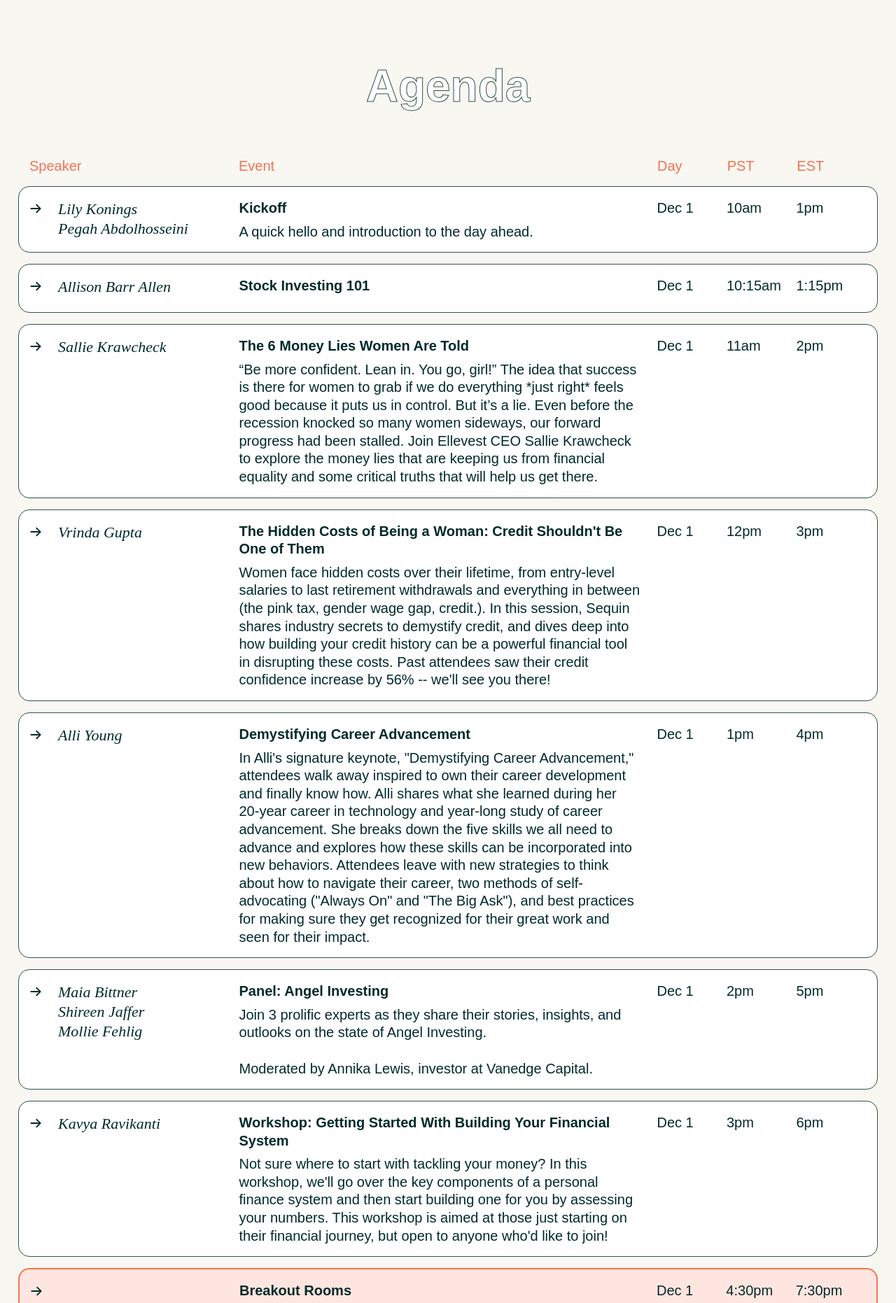
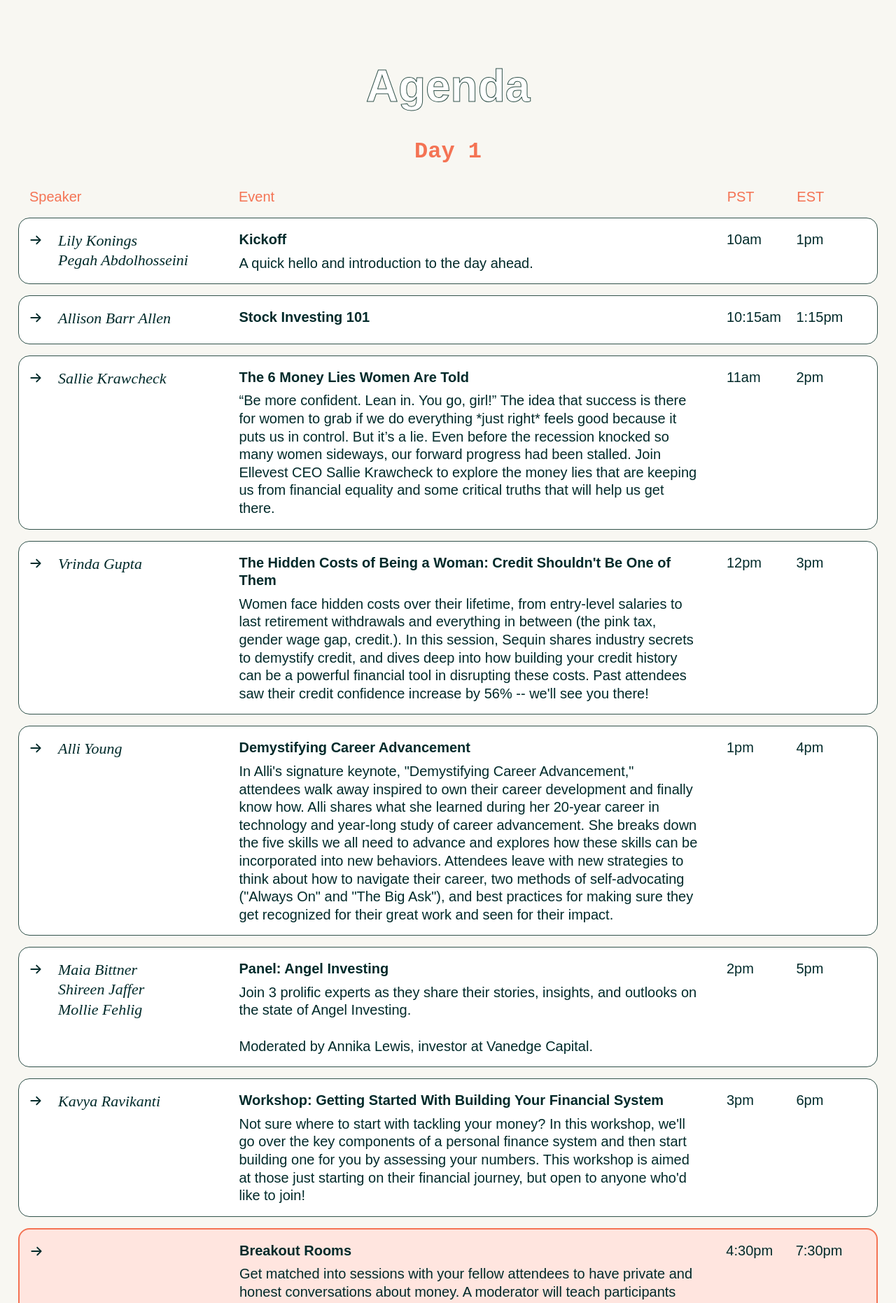
Before and after one commit to lilykonings/lift-her-wealth-2020, a Jekyll site: the page built from index.html, in a window 1280 px wide, cut to the strip 3360-5222 px from the top of the page. Shown: the whole strip at 70% size. Built offline with Jekyll 4.4.1, drawn with Linux system fonts in a browser that asks for light colours; some web fonts are replaced; some of the changed text lies outside the part shown.

Commit message:
resp fixes

```diff
--- /dev/null
+++ b/_data/agenda-day1.yaml
@@ -0,0 +1,60 @@
+- title: Kickoff
+  speaker: Lily Konings<br>Pegah Abdolhosseini
+  desc: A quick hello and introduction to the day ahead.
+  type: '-'
+  day: Dec 1
+  pst: 10am
+  est: 1pm
+  bst: 7pm
+- title: Stock Investing 101
+  speaker: Allison Barr Allen
+  type: Talk
+  day: Dec 1
+  pst: 10:15am
+  est: 1:15pm
+  bst: 7:15pm
+- title: The 6 Money Lies Women Are Told
+  speaker: Sallie Krawcheck
+  desc: “Be more confident. Lean in. You go, girl!” The idea that success is there for women to grab if we do everything *just right* feels good because it puts us in control. But it’s a lie. Even before the recession knocked so many women sideways, our forward progress had been stalled. Join Ellevest CEO Sallie Krawcheck to explore the money lies that are keeping us from financial equality and some critical truths that will help us get there.
+  type: Talk
+  day: Dec 1
+  pst: 11am
+  est: 2pm
+  bst: 8pm
+- title: The Hidden Costs of Being a Woman&#58; Credit Shouldn't Be One of Them
+  speaker: Vrinda Gupta
+  desc: Women face hidden costs over their lifetime, from entry-level salaries to last retirement withdrawals and everything in between (the pink tax, gender wage gap, credit.). In this session, Sequin shares industry secrets to demystify credit, and dives deep into how building your credit history can be a powerful financial tool in disrupting these costs. Past attendees saw their credit confidence increase by 56% -- we'll see you there!
+  type: Talk
+  day: Dec 1
+  pst: 12pm
+  est: 3pm
+  bst: 9pm
+- title: Demystifying Career Advancement
+  speaker: Alli Young
+  desc: In Alli's signature keynote, "Demystifying Career Advancement," attendees walk away inspired to own their career development and finally know how.  Alli shares what she learned during her 20-year career in technology and year-long study of career advancement. She breaks down the five skills we all need to advance and explores how these skills can be incorporated into new behaviors. Attendees leave with new strategies to think about how to navigate their career, two methods of self-advocating ("Always On" and "The Big Ask"), and best practices for making sure they get recognized for their great work and seen for their impact.
+  type: Talk
+  day: Dec 1
+  pst: 1pm
+  est: 4pm
+  bst: 10pm
+- title: Panel&#58; Angel Investing
+  speaker: Maia Bittner<br>Shireen Jaffer<br>Mollie Fehlig
+  desc: Join 3 prolific experts as they share their stories, insights, and outlooks on the state of Angel Investing.<br><br>Moderated by Annika Lewis, investor at Vanedge Capital.
+  type: Panel
+  day: Dec 1
+  pst: 2pm
+  est: 5pm
+  bst: 11pm
+- title: Workshop&#58; Getting Started With Building Your Financial System
+  speaker: Kavya Ravikanti
+  desc: Not sure where to start with tackling your money? In this workshop, we'll go over the key components of a personal finance system and then start building one for you by assessing your numbers. This workshop is aimed at those just starting on their financial journey, but open to anyone who'd like to join!
+  type: Workshop
+  day: Dec 1
+  pst: 3pm
+  est: 6pm
+- title: Breakout Rooms
+  desc: Get matched into sessions with your fellow attendees to have private and honest conversations about money. A moderator will teach participants how to use the matching tool and facilitate the flow of topics as we breakout and regroup.
+  type: Breakout
+  day: Dec 1
+  pst: 4:30pm
+  est: 7:30pm
--- a/_data/agenda.yaml
+++ b/_data/agenda-day2.yaml
@@ -1,63 +1,3 @@
-- title: Kickoff
-  speaker: Lily Konings<br>Pegah Abdolhosseini
-  desc: A quick hello and introduction to the day ahead.
-  type: '-'
-  day: Dec 1
-  pst: 10am
-  est: 1pm
-  bst: 7pm
-- title: Stock Investing 101
-  speaker: Allison Barr Allen
-  type: Talk
-  day: Dec 1
-  pst: 10:15am
-  est: 1:15pm
-  bst: 7:15pm
-- title: The 6 Money Lies Women Are Told
-  speaker: Sallie Krawcheck
-  desc: “Be more confident. Lean in. You go, girl!” The idea that success is there for women to grab if we do everything *just right* feels good because it puts us in control. But it’s a lie. Even before the recession knocked so many women sideways, our forward progress had been stalled. Join Ellevest CEO Sallie Krawcheck to explore the money lies that are keeping us from financial equality and some critical truths that will help us get there.
-  type: Talk
-  day: Dec 1
-  pst: 11am
-  est: 2pm
-  bst: 8pm
-- title: The Hidden Costs of Being a Woman&#58; Credit Shouldn't Be One of Them
-  speaker: Vrinda Gupta
-  desc: Women face hidden costs over their lifetime, from entry-level salaries to last retirement withdrawals and everything in between (the pink tax, gender wage gap, credit.). In this session, Sequin shares industry secrets to demystify credit, and dives deep into how building your credit history can be a powerful financial tool in disrupting these costs. Past attendees saw their credit confidence increase by 56% -- we'll see you there!
-  type: Talk
-  day: Dec 1
-  pst: 12pm
-  est: 3pm
-  bst: 9pm
-- title: Demystifying Career Advancement
-  speaker: Alli Young
-  desc: In Alli's signature keynote, "Demystifying Career Advancement," attendees walk away inspired to own their career development and finally know how.  Alli shares what she learned during her 20-year career in technology and year-long study of career advancement. She breaks down the five skills we all need to advance and explores how these skills can be incorporated into new behaviors. Attendees leave with new strategies to think about how to navigate their career, two methods of self-advocating ("Always On" and "The Big Ask"), and best practices for making sure they get recognized for their great work and seen for their impact.
-  type: Talk
-  day: Dec 1
-  pst: 1pm
-  est: 4pm
-  bst: 10pm
-- title: Panel&#58; Angel Investing
-  speaker: Maia Bittner<br>Shireen Jaffer<br>Mollie Fehlig
-  desc: Join 3 prolific experts as they share their stories, insights, and outlooks on the state of Angel Investing.<br><br>Moderated by Annika Lewis, investor at Vanedge Capital.
-  type: Panel
-  day: Dec 1
-  pst: 2pm
-  est: 5pm
-  bst: 11pm
-- title: Workshop&#58; Getting Started With Building Your Financial System
-  speaker: Kavya Ravikanti
-  desc: Not sure where to start with tackling your money? In this workshop, we'll go over the key components of a personal finance system and then start building one for you by assessing your numbers. This workshop is aimed at those just starting on their financial journey, but open to anyone who'd like to join!
-  type: Workshop
-  day: Dec 1
-  pst: 3pm
-  est: 6pm
-- title: Breakout Rooms
-  desc: Get matched into sessions with your fellow attendees to have private and honest conversations about money. A moderator will teach participants how to use the matching tool and facilitate the flow of topics as we breakout and regroup.
-  type: Breakout
-  day: Dec 1
-  pst: 4:30pm
-  est: 7:30pm
 - title: Workshop&#58; Let's Talk About Imposter Syndrome
   speaker: Gala Jackson
   desc: Imposter Syndrome is the overwhelming feeling that you don’t deserve your success — that your achievements are just luck, or you’re not as competent as the people around you. Sound familiar? Then this online workshop is for you. We’ll explore who experiences Imposter Syndrome (hint&#58; you’re not alone). We’ll talk about why the pandemic might launch those feelings into high gear, and different ways they might show up. You’ll walk away knowing how to recognize Imposter Syndrome, with concrete actions you can take to deal with it.
--- a/_scss/modules/_index.scss
+++ b/_scss/modules/_index.scss
@@ -393,7 +393,7 @@
 	}
 
 	h2 {
-		margin-bottom: 24px;
+		margin-bottom: 0;
 		text-align: center;
 		font-size: 40px;
 		color: $v--color-green;
@@ -402,8 +402,20 @@
 		-webkit-text-stroke-color: $v--color-green;
 
 		@media (min-width: map-get($v--grid-breakpoints, md)) {
-			margin-bottom: 60px;
 			font-size: 64px;
+		}
+	}
+
+	h3 {
+		margin-top: 32px;
+		text-align: center;
+		font-family: 'Space Mono', monospace;
+		font-weight: 700;
+		font-size: 32px;
+		color: $v--color-citrus;
+
+		&:last-of-type {
+			margin-top: 80px;
 		}
 	}
 
@@ -428,7 +440,7 @@
 		background-color: $v--color-white;
 
 		> div {
-			padding-right: 24px;
+			padding-right: 40px;
 
 			&:last-child {
 				padding-right: 0;
@@ -485,7 +497,7 @@
 	}
 
 	&_desc {
-		margin-bottom: 40px;
+		margin-bottom: 24px;
 
 		@media (min-width: map-get($v--grid-breakpoints, md)) {
 			margin-bottom: 0;
--- a/index.html
+++ b/index.html
@@ -81,14 +81,14 @@
 
 <section id="agenda" class="agenda max-width g--grid_row">
 	<h2>Agenda</h2>
+	<h3>Day 1</h3>
 	<div class="agenda_header g--grid_row">
 		<div class="g--grid_col-lg-3">Speaker</div>
-		<div class="g--grid_col-lg-6">Event</div>
-		<div class="g--grid_col-lg-1">Day</div>
+		<div class="g--grid_col-lg-7">Event</div>
 		<div class="g--grid_col-lg-1">PST</div>
 		<div class="g--grid_col-lg-1">EST</div>
 	</div>
-	{% for event in site.data.agenda %}
+	{% for event in site.data.agenda-day1 %}
 		<div class="agenda_item g--grid_row {% if event.type == 'Breakout' %}breakout{% endif %}">
 			<div class="agenda_intro g--grid_col-md-9 g--grid_col-lg-3">
 				{% include svg-right.html %}
@@ -96,7 +96,7 @@
 				<div class="agenda_speaker">{{ event.speaker }}</div>
 				<div class="agenda_desc">{{ event.desc }}</div>
 			</div>
-			<div class="g--grid_col-0 g--grid_col-lg-6">
+			<div class="g--grid_col-0 g--grid_col-lg-7">
 				<div class="agenda_title">{{ event.title }}</div>
 				<div class="agenda_desc">{{ event.desc }}</div>
 			</div>
@@ -108,7 +108,38 @@
 				<span>{{ event.est }} EST</span>
 			</div>
 			<div class="g--grid_col-0 g--grid_col-lg-1">
-				{{ event.day }}
+				{{ event.pst }}
+			</div>
+			<div class="g--grid_col-0 g--grid_col-lg-1">
+				{{ event.est }}
+			</div>
+		</div>
+	{% endfor %}
+	<h3>Day 2</h3>
+	<div class="agenda_header g--grid_row">
+		<div class="g--grid_col-lg-3">Speaker</div>
+		<div class="g--grid_col-lg-7">Event</div>
+		<div class="g--grid_col-lg-1">PST</div>
+		<div class="g--grid_col-lg-1">EST</div>
+	</div>
+	{% for event in site.data.agenda-day2 %}
+		<div class="agenda_item g--grid_row {% if event.type == 'Breakout' %}breakout{% endif %}">
+			<div class="agenda_intro g--grid_col-md-9 g--grid_col-lg-3">
+				{% include svg-right.html %}
+				<div class="agenda_title">{{ event.title }}</div>
+				<div class="agenda_speaker">{{ event.speaker }}</div>
+				<div class="agenda_desc">{{ event.desc }}</div>
+			</div>
+			<div class="g--grid_col-0 g--grid_col-lg-7">
+				<div class="agenda_title">{{ event.title }}</div>
+				<div class="agenda_desc">{{ event.desc }}</div>
+			</div>
+			<div class="agenda_time g--grid_col-md-3">
+				<span>{{ event.day }}</span>
+				<span class="agenda_time_divider"></span>
+				<span>{{ event.pst }} PST</span>
+				<span class="agenda_time_divider"></span>
+				<span>{{ event.est }} EST</span>
 			</div>
 			<div class="g--grid_col-0 g--grid_col-lg-1">
 				{{ event.pst }}
```
